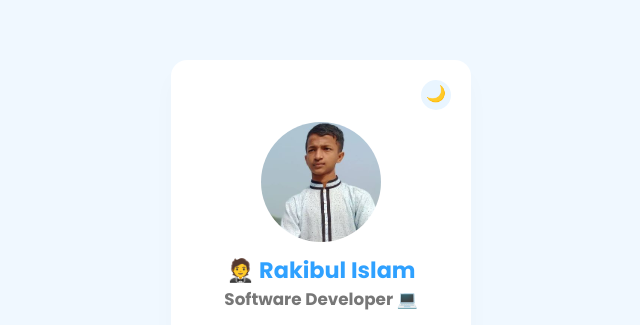
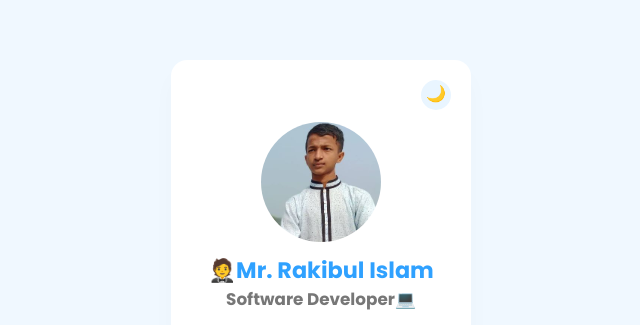
Before and after one commit to coder-rakibul/My-Profile, a plain HTML site: page index.html in a window 1280 px wide. Shown: the part 150-475 px from the top of the page, without its empty margins (319-959 px from the left). Drawn offline with Linux system fonts and the light colour scheme.

Commit message:
name update

```diff
--- a/index.html
+++ b/index.html
@@ -22,7 +22,7 @@
           <div class="imgbox">
             <img src="Image/my.jpg" alt="My Image">
           </div>
-          <h1>🤵 Rakibul Islam‍<br><span>Software Developer 💻</span></h1>
+          <h1>🤵Mr. Rakibul Islam<br><span>Software Developer💻</span></h1>
         </div>
         <ul class="sci">
 
```
